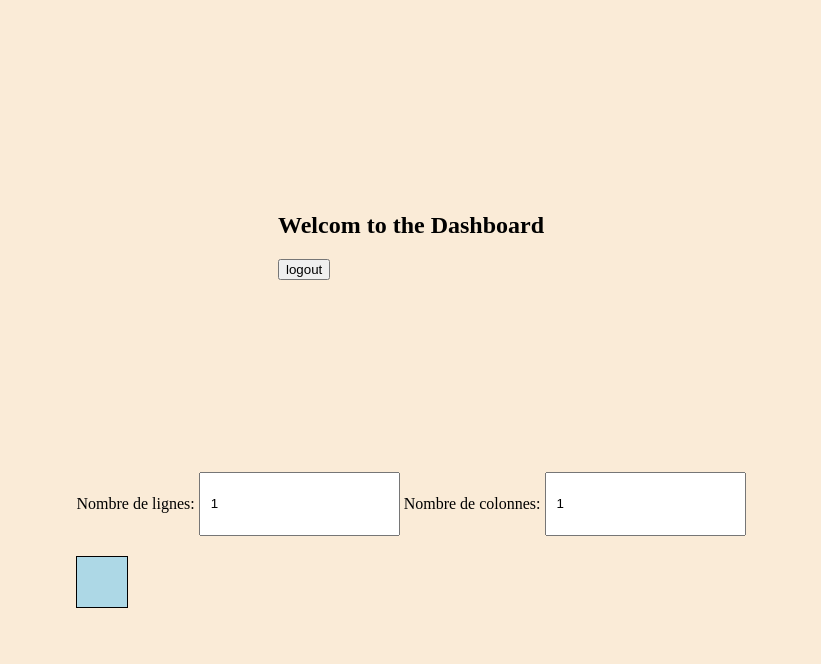
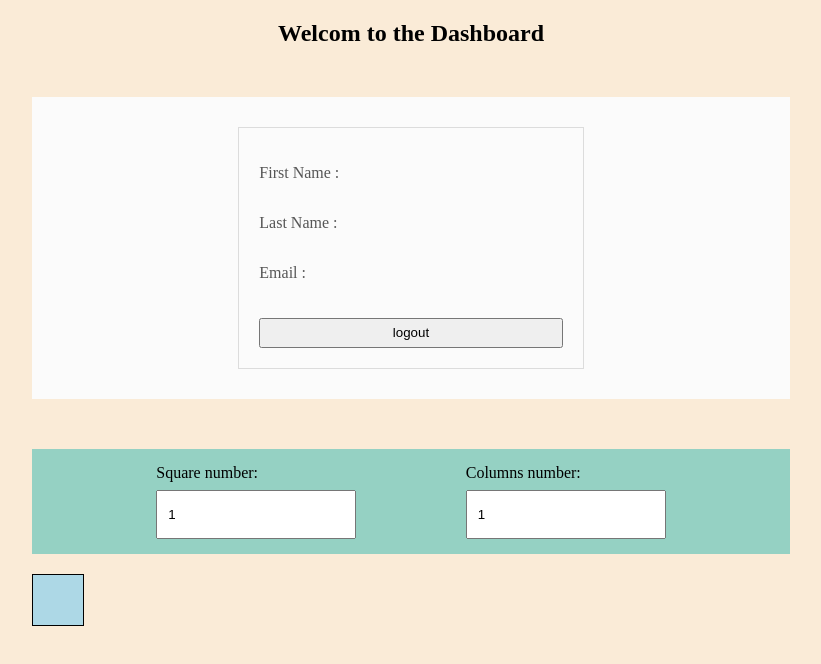
Before and after one commit to mardokh/test_stage_node, a website: page public/dashboard.html in a window 1280 px wide. Shown: the whole page, without its empty margins (229-1050 px from the left). Drawn offline with Linux system fonts and the light colour scheme; no server answers.

Commit message:
stage test node

```diff
--- a/public/dashboard.html
+++ b/public/dashboard.html
@@ -8,25 +8,45 @@
     <script src="./dashboard.js" async></script>
 </head>
 <body>
-    <section>
-        <h1 id="eleme_h1">Welcom to the Dashboard</h1>
-        <div>
-            <p id="dashboard_firstName"></p>
-            <p id="dashboard_lastName"></p>
-            <p id="dashboard_email"></p>
+
+    <section class="dashboard_user_info_section">
+        <h1 class="dashboard_user_title">Welcom to the Dashboard</h1>
+        <div class="dashboard_user_sub_container">
+            <div class="dashboard_user_info_container">
+                <div class="dashboard_user_info_item">
+                    <p>First Name :</p>
+                    <p id="dashboard_user_firstName"></p>
+                </div>
+                <div class="dashboard_user_info_item">
+                    <p>Last Name :</p>
+                    <p id="dashboard_user_lastName"></p>
+                </div>
+                <div class="dashboard_user_info_item">
+                    <p>Email :</p>
+                    <p id="dashboard_user_email"></p>
+                </div>
+                <div class="dashboard_logout_container">
+                    <button id="dashboard_logout_btn">logout</button>
+                </div>
+            </div>
         </div>
-        <button id="dashboard_logout_btn">logout</button>
     </section>
-    <section class="dashboard_squares_parent_container">
+
+    <section class="dashboard_squares_generator_section">
         <div class="dashboard_squares_sub_container">
             <div class="dashboard_squares_inputs_container">
-                <label for="rowInput">Nombre de lignes:</label>
-                <input type="number" id="rowInput" value="1" min="1">
-                <label for="columnInput">Nombre de colonnes:</label>
-                <input type="number" id="columnInput" value="1" min="1">
+                <div class="dashboard_squares_input_container">
+                    <label for="rowInput">Square number:</label>
+                    <input type="number" id="rowInput" value="1" min="1">
+                </div>
+                <div class="dashboard_squares_input_container">
+                    <label for="columnInput">Columns number:</label>
+                    <input type="number" id="columnInput" value="1" min="1">
+                </div>
             </div>
             <div id="dashboard_squares_container_id" class="dashboard_squares_container"></div>
         </div>
     </section>
+
 </body>
 </html>
--- a/public/dashboard.js
+++ b/public/dashboard.js
@@ -15,9 +15,9 @@ window.onload = async () => {
         // Respons hadling
         switch(response.status) {
             case 200:
-                document.getElementById("dashboard_firstName").innerHTML = jsonResponse.data.firstName
-                document.getElementById("dashboard_lastName").innerHTML = jsonResponse.data.lastName
-                document.getElementById("dashboard_email").innerHTML = jsonResponse.data.email
+                document.getElementById("dashboard_user_firstName").innerHTML = jsonResponse.data.firstName
+                document.getElementById("dashboard_user_lastName").innerHTML = jsonResponse.data.lastName
+                document.getElementById("dashboard_user_email").innerHTML = jsonResponse.data.email
               break
             case 400:
             case 401:
@@ -56,7 +56,8 @@ function generateSquares() {
     squearesContainer.style.gridTemplateColumns = `repeat(${cols}, auto)`
     squearesContainer.innerHTML = ''
 
-    let rowCol = rows === 1 && cols === 1 ? rows * cols : rows + cols - 1
+    //let rowCol = rows === 1 && cols === 1 ? rows * cols : rows + cols - 1
+    let rowCol = rows * cols
 
     for (let i = 0; i < rowCol; i++) {
         const square = document.createElement('div')
--- a/public/styles.css
+++ b/public/styles.css
@@ -1,10 +1,4 @@
 body {
-    display: flex;
-    justify-content: space-evenly;
-    flex-direction: column;
-    align-items: center;
-    height: 100vh;
-    margin: 0;
     background-color:antiquewhite;
 }
 
@@ -17,6 +11,7 @@ body {
     align-items: center;
     background-color: white;
     box-shadow: 0px 0px 5px 0.1px;
+    margin: 100px auto;
 }
 
 .buttons_container {
@@ -128,22 +123,87 @@ body {
 
 
 /* DASHBOARD PAGE */
-.dashboard_squares_sub_container {
+
+.dashboard_user_info_section {
+    width: 100%;
+    margin-bottom: 50px;
+}
+
+.dashboard_user_sub_container {
+    width: 60%;
+    margin: 50px auto;
+    padding-top: 30px;
+    padding-bottom: 30px;
+    background-color: rgb(251, 251, 251);
+
+}
+
+.dashboard_user_title {
     text-align: center;
 }
 
+.dashboard_user_info_container {
+    width: 40%;
+    height: 200px;
+    padding: 20px;
+    border: 1px solid gainsboro;
+    margin: 0 auto;
+    color: rgb(86, 86, 86);
+}
+
+.dashboard_user_info_item {
+    display: flex;
+    justify-content: space-between;
+}
+
+.dashboard_logout_container {
+    width: 100%;
+    margin: 20px auto;
+    display: flex;
+    justify-content: center;
+}
+
+#dashboard_logout_btn {
+    width: 100%;
+    height: 30px;
+    cursor: pointer;
+}
+
+.dashboard_squares_generator_section {
+    display: flex;
+    justify-content: center;
+}
+
+.dashboard_squares_sub_container {
+    width: 60%;
+
+}
+
 .dashboard_squares_inputs_container {
+    display: flex;
+    justify-content: space-evenly;
+    background-color: rgba(32, 178, 171, 0.463);
     margin-bottom: 20px;
+    padding: 15px;
 }
 
 .dashboard_squares_inputs_container input {
-    height: 40px;
+    height: 25px;
     padding: 10px;
+}
+
+.dashboard_squares_input_container {
+    display: flex;
+    flex-direction: column;
+    justify-content: space-between;
+    width: 200px;
+    height: 75px;
 }
 
 .dashboard_squares_container {
     display: grid;
     gap: 5px;
+    width: 100%;
 }
 
 .dashboard_square {
```
